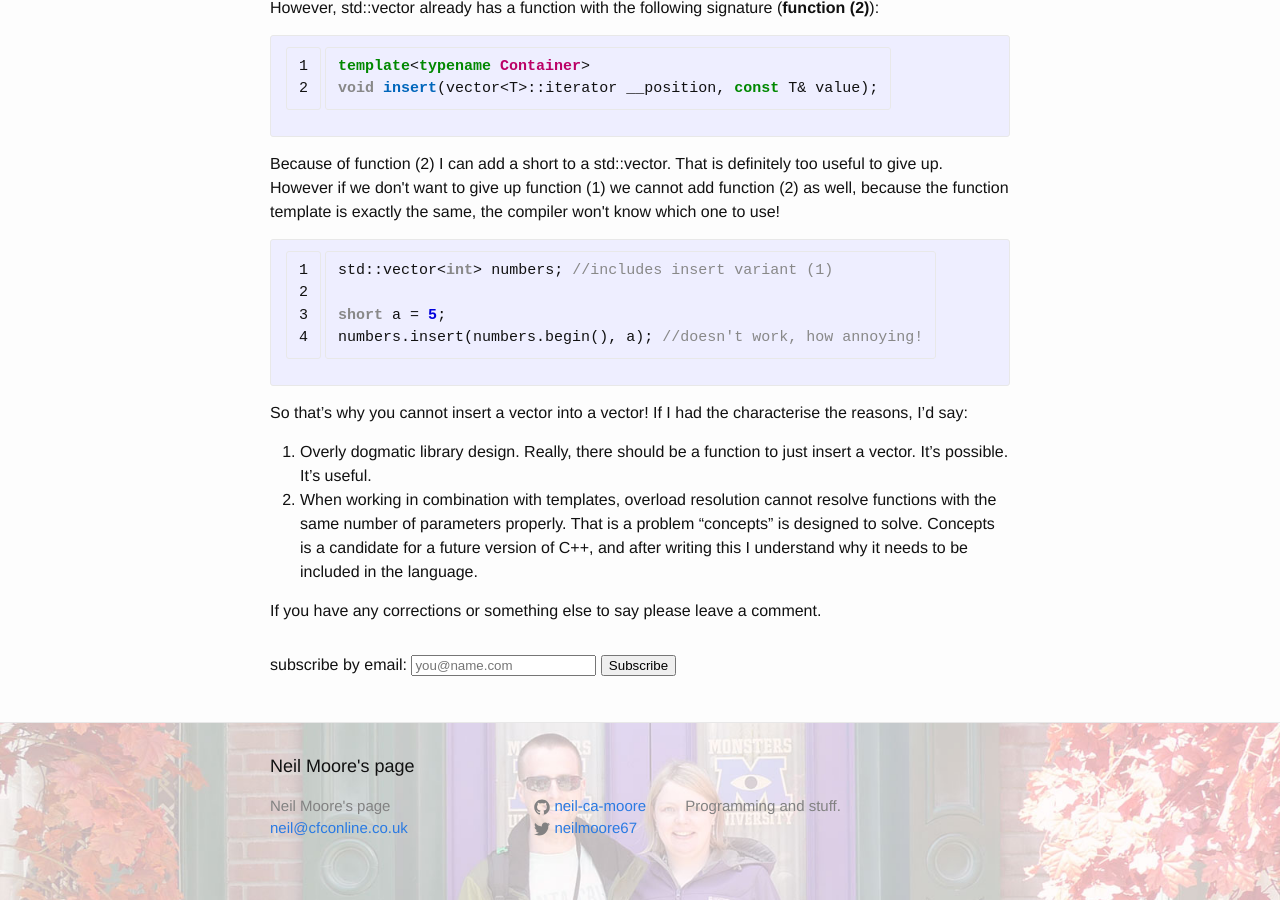
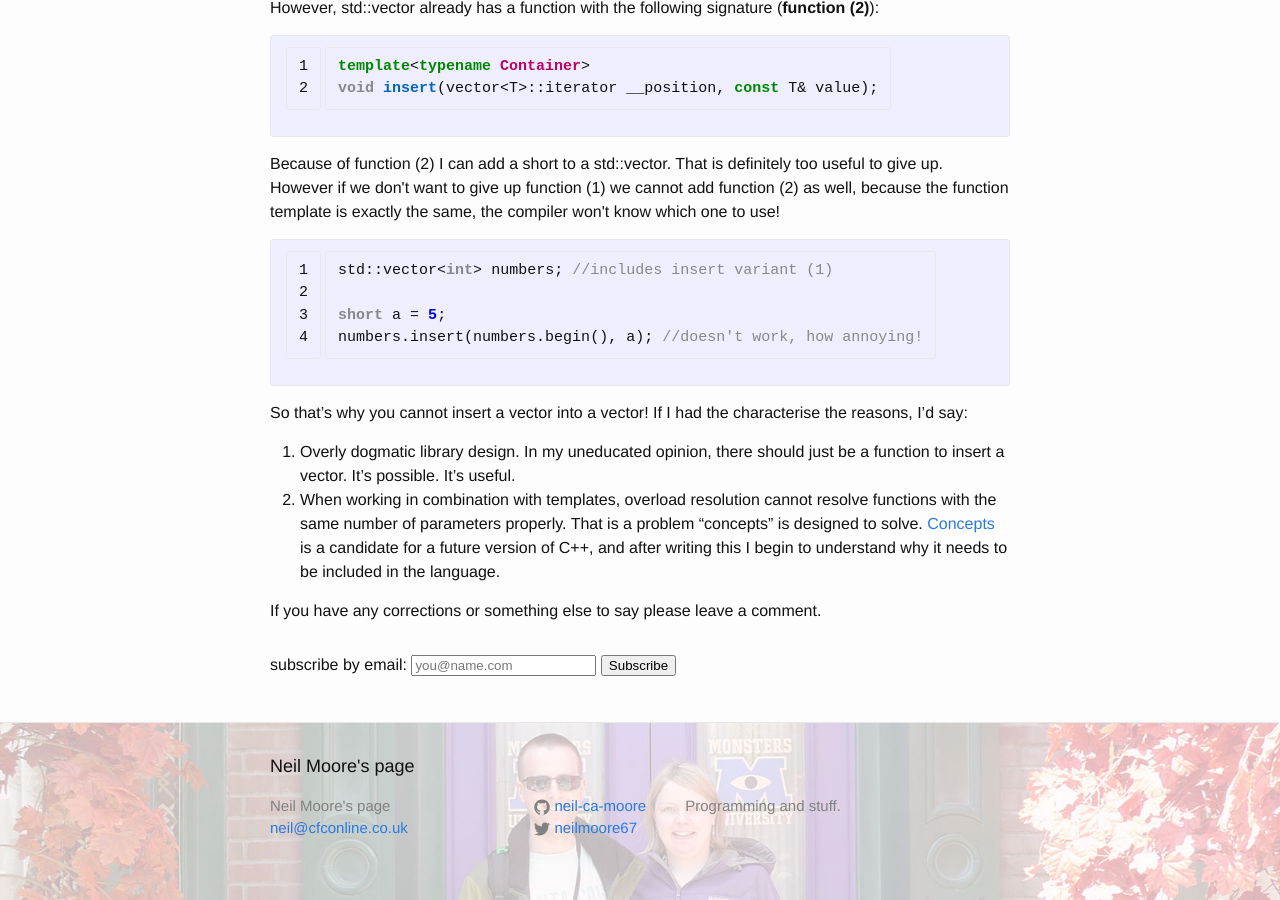
Before and after one commit to neil-ca-moore/neil-ca-moore.github.io, a Jekyll site: the page built from _posts/2014-11-19-vector-append.markdown, in a window 1280 px wide and 900 px high, scrolled down 1610 px. Built offline with Jekyll 4.4.1, drawn with Linux system fonts in a browser that asks for light colours; comment, search, counter and statistics services are not loaded.

Commit message:
Tweaks to vector article

```diff
--- a/_posts/2014-11-19-vector-append.markdown
+++ b/_posts/2014-11-19-vector-append.markdown
@@ -77,7 +77,7 @@ numbers.insert(numbers.begin(), a); //doesn't work, how annoying!
 
 So that's why you cannot insert a vector into a vector! If I had the characterise the reasons, I'd say:
 
-1. Overly dogmatic library design. Really, there should be a function to just insert a vector. It's possible. It's useful.
-2. When working in combination with templates, overload resolution cannot resolve functions with the same number of parameters properly. That is a problem "concepts" is designed to solve. Concepts is a candidate for a future version of C++, and after writing this I understand why it needs to be included in the language.
+1. Overly dogmatic library design. In my uneducated opinion, there should just be a function to insert a vector. It's possible. It's useful.
+2. When working in combination with templates, overload resolution cannot resolve functions with the same number of parameters properly. That is a problem "concepts" is designed to solve. [Concepts](http://en.wikipedia.org/wiki/Concepts_%28C%2B%2B%29) is a candidate for a future version of C++, and after writing this I begin to understand why it needs to be included in the language.
 
 If you have any corrections or something else to say please leave a comment.
```
